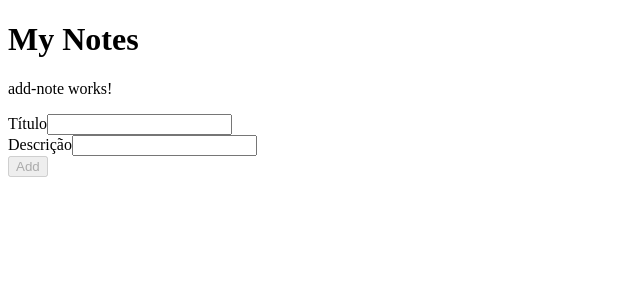
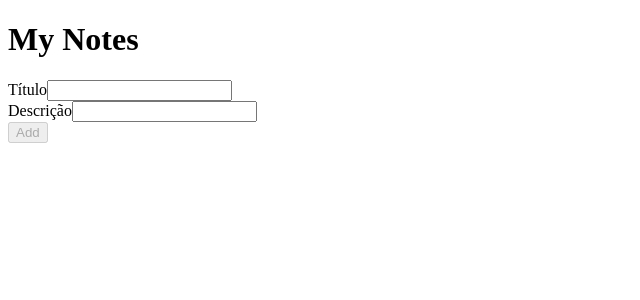
Before and after one commit to joeyclapton/my-notes, an Angular app: page /new in a window 1280 px wide. Shown: the top 300 px of the page, without its empty margins (0-640 px from the left). Built offline with nearby package versions, Linux system fonts and the light colour scheme.

Commit message:
feat: remove  item

```diff
--- a/src/app/components/add-note/add-note.component.html
+++ b/src/app/components/add-note/add-note.component.html
@@ -1,4 +1,3 @@
-<p>add-note works!</p>
 <form [formGroup]="form" (ngSubmit)="addNote()">
   <div>
     <label for="Title">Título</label>
```
